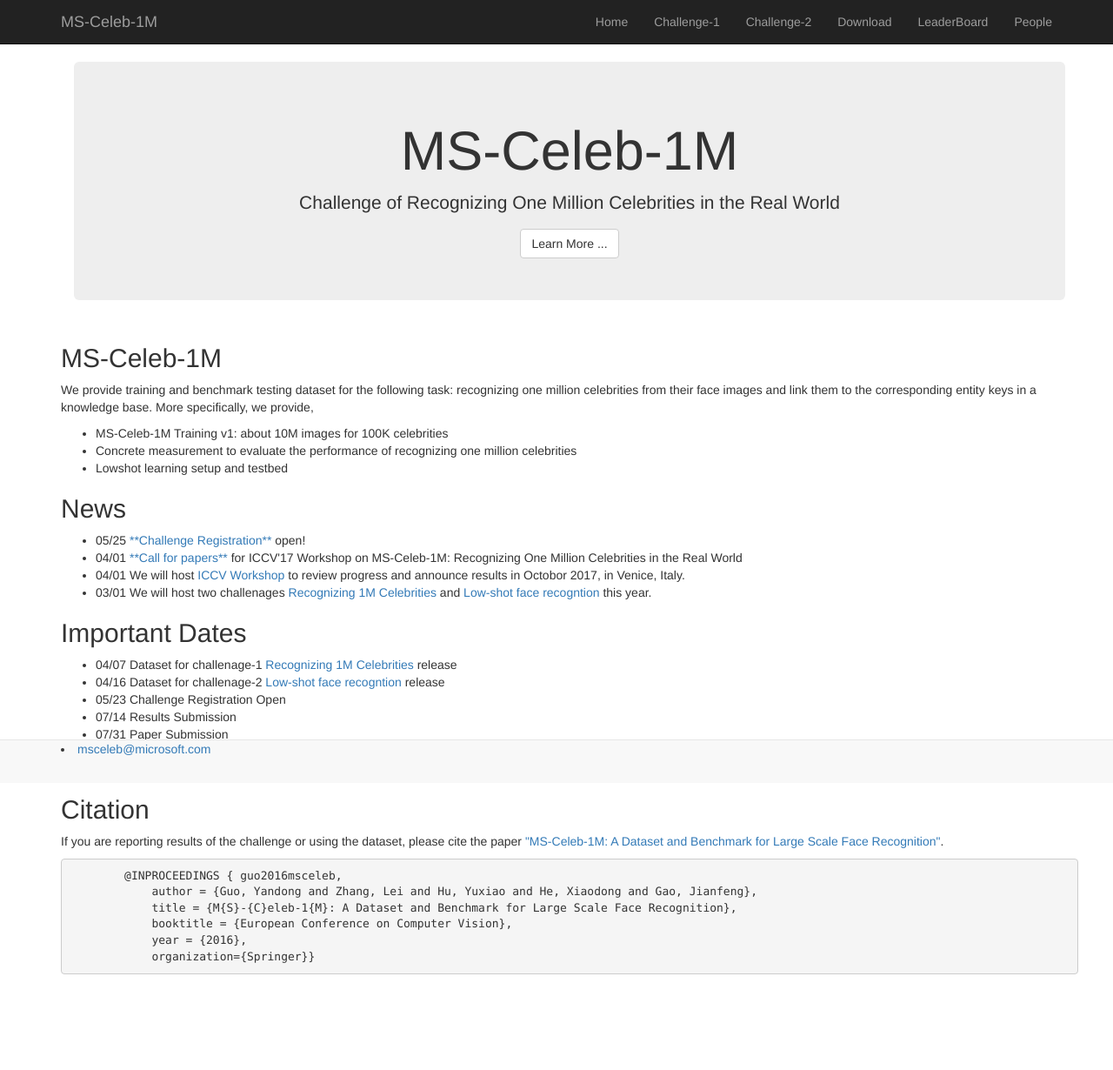
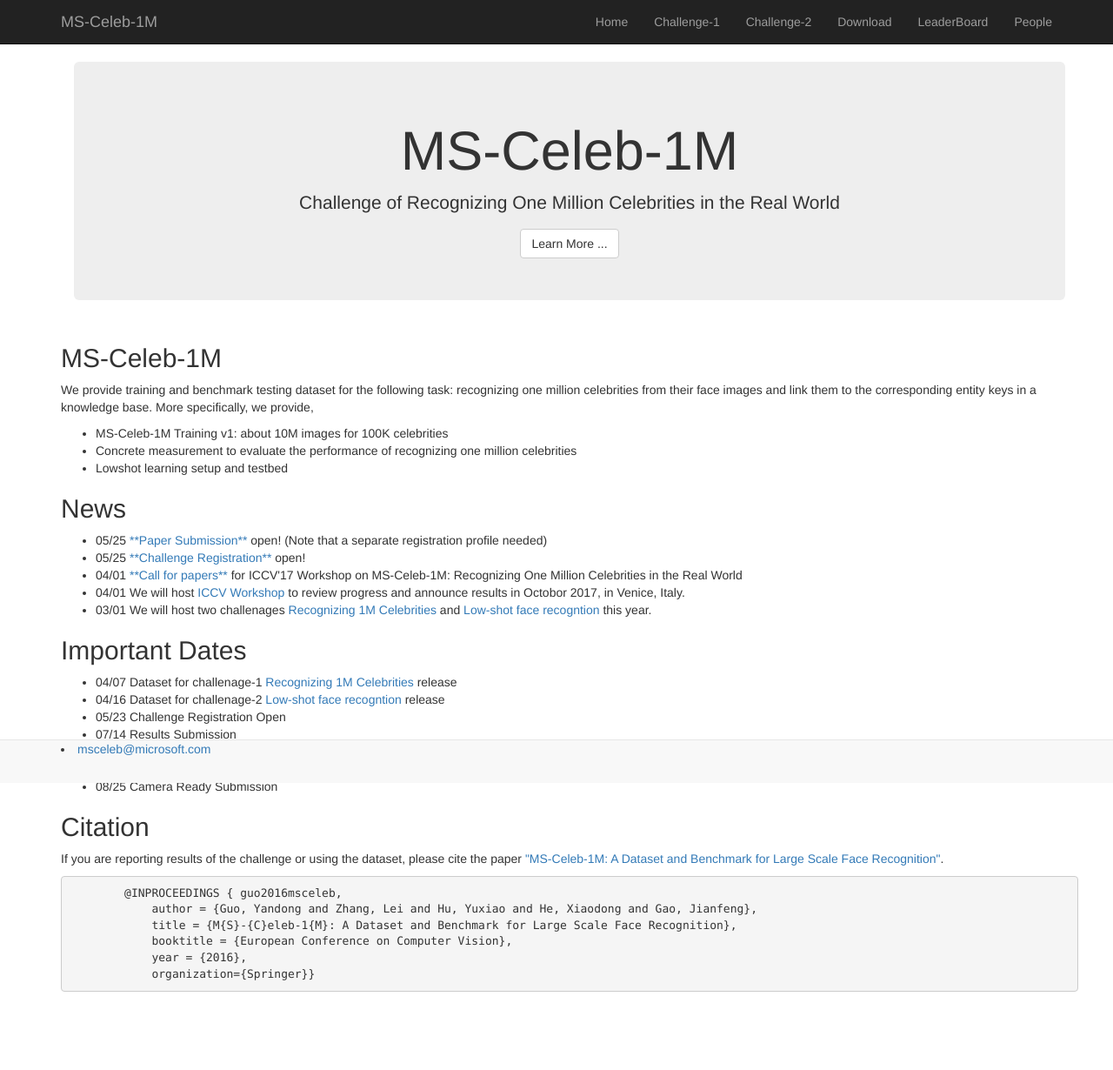
Before and after one commit to vardhman1996/msceleb.github.io, a Jekyll site: the page built from index.html, in a window 1280 px wide. Shown: the whole page at 87% size. Built offline with Jekyll 4.4.1, drawn with Linux system fonts in a browser that asks for light colours; nearby versions of some CDN libraries.

Commit message:
Paper Submission address https://cmt3.research.microsoft.com/MSCELEB1MW2017

```diff
--- a/index.html
+++ b/index.html
@@ -21,6 +21,7 @@
         </ul>
         <h2 id="News">News</h2>
         <ul>
+            <li>05/25 <a href="https://cmt3.research.microsoft.com/MSCELEB1MW2017">**Paper Submission**</a> open! (Note that a separate registration profile needed)</li>
             <li>05/25 <a href="http://imhub-eastus2.cloudapp.net:9999">**Challenge Registration**</a> open!</li>
             <li>04/01 <a href="https://www.microsoft.com/en-us/research/wp-content/uploads/2017/04/ICCVWorkshop-CFP.pdf">**Call for papers**</a> for ICCV'17 Workshop on MS-Celeb-1M: Recognizing One Million Celebrities in the Real World</li>
             <li>04/01 We will host <a href="http://iccv2017.thecvf.com/program/workshops">ICCV Workshop</a> to review progress and announce results in Octobor 2017, in Venice, Italy.</li>
```
